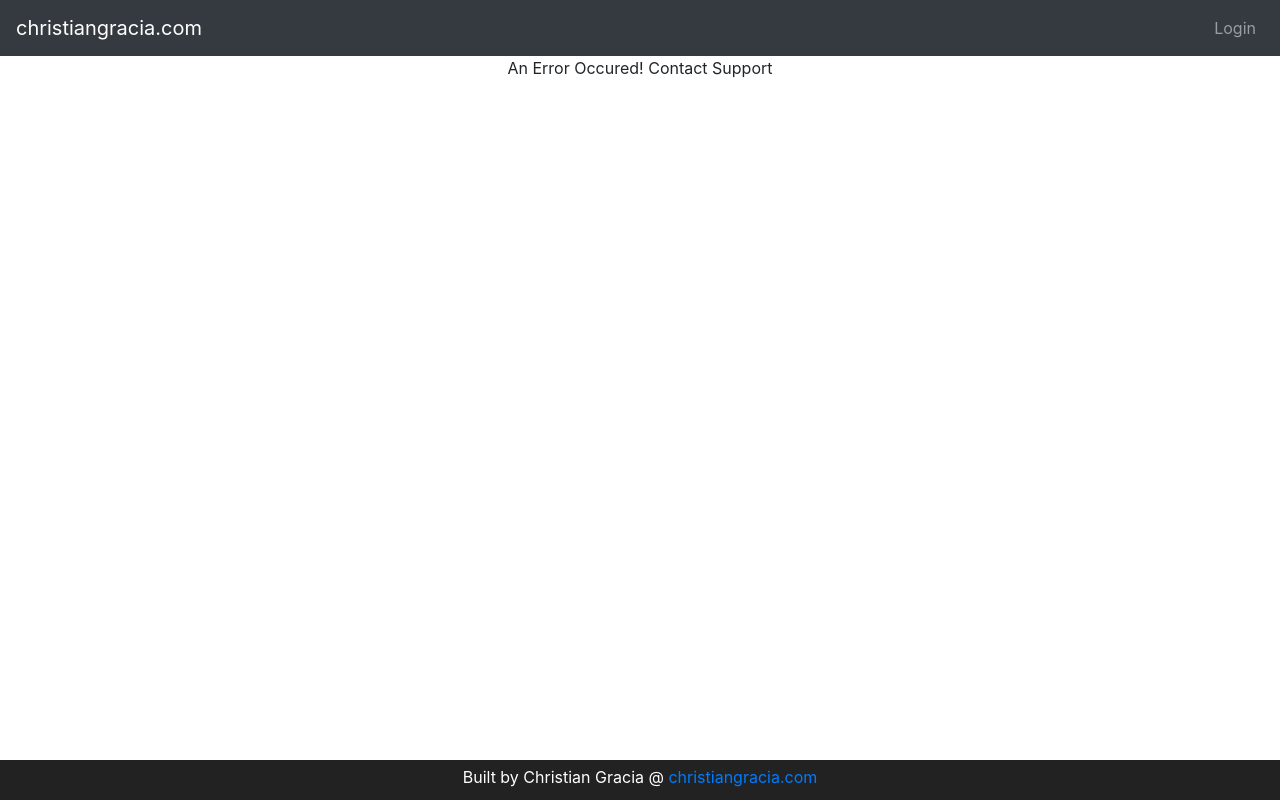
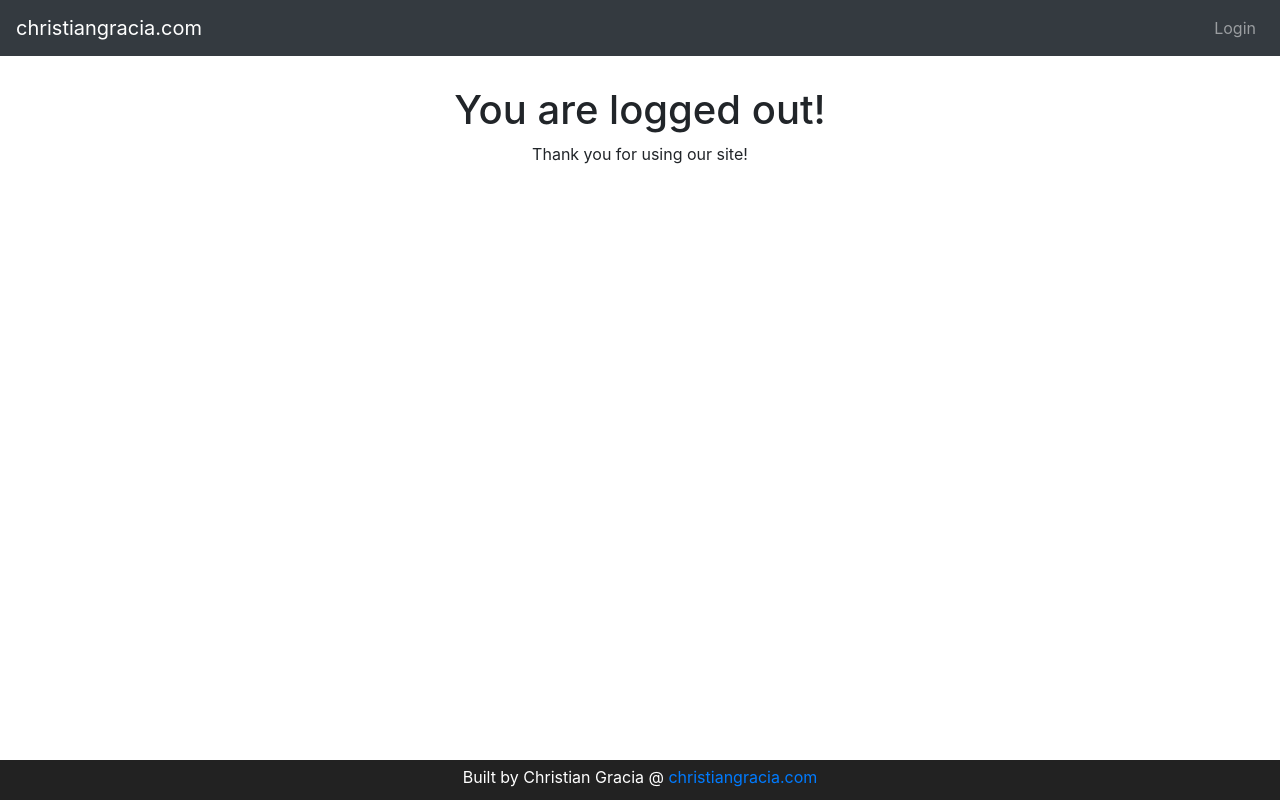
Before and after one commit to ChristianGracia/Angular, an Angular app in the folder playground/: page /logout in a window 1280 px wide. Built offline with nearby package versions, Linux system fonts and the light colour scheme.

Commit message:
login/ logout working

```diff
--- a/playground/src/app/app-routing.module.ts
+++ b/playground/src/app/app-routing.module.ts
@@ -4,6 +4,7 @@
 import { LandingComponent } from './landing/landing.component';
 import { ErrorComponent } from './error/error.component';
 import { ListTodosComponent } from './list-todos/list-todos.component';
+import { LogoutComponent } from "./logout/logout.component"
 
 // welcome
 const routes: Routes = [
@@ -14,6 +15,7 @@
     path: 'landing/:name', component: LandingComponent
   },
   { path: 'todos', component: ListTodosComponent },
+  { path: 'logout', component: LogoutComponent},
   {
     path: '**', component: ErrorComponent
   }
--- a/playground/src/app/app.module.ts
+++ b/playground/src/app/app.module.ts
@@ -10,6 +10,7 @@
 import { ListTodosComponent } from './list-todos/list-todos.component';
 import { MenuComponent } from './menu/menu.component';
 import { FooterComponent } from './footer/footer.component';
+import { LogoutComponent } from './logout/logout.component';
 
 @NgModule({
   declarations: [
@@ -19,7 +20,8 @@
     ErrorComponent,
     ListTodosComponent,
     MenuComponent,
-    FooterComponent
+    FooterComponent,
+    LogoutComponent
   ],
   imports: [
     BrowserModule,
--- /dev/null
+++ b/playground/src/app/logout/logout.component.html
@@ -0,0 +1,4 @@
+<H1 class="logout-header">You are logged out!</H1>
+<div class="container">
+Thank you for using our site!
+</div>
--- /dev/null
+++ b/playground/src/app/logout/logout.component.scss
@@ -0,0 +1,3 @@
+.logout-header{
+    margin-top:30px
+}
--- /dev/null
+++ b/playground/src/app/logout/logout.component.ts
@@ -0,0 +1,18 @@
+import { Component, OnInit } from '@angular/core';
+import {HardcodedAuthenticationService} from "./../services/hardcoded-authentication.service";
+
+@Component({
+  selector: 'app-logout',
+  templateUrl: './logout.component.html',
+  styleUrls: ['./logout.component.scss']
+})
+export class LogoutComponent implements OnInit {
+
+  constructor(private hardcodedAuthenticationService: HardcodedAuthenticationService){ }
+
+  ngOnInit() {
+    this.hardcodedAuthenticationService.logoutUser();
+
+  }
+
+}
--- a/playground/src/app/services/hardcoded-authentication.service.ts
+++ b/playground/src/app/services/hardcoded-authentication.service.ts
@@ -19,4 +19,8 @@
     let user = sessionStorage.getItem('authenticatedUser');
     return !(user === null);
   }
+  logoutUser(){
+     sessionStorage.removeItem('authenticatedUser');
+
+  }
 }
```
Also changed, not shown: 1 other file (tests, documents, lock files or other folders).
